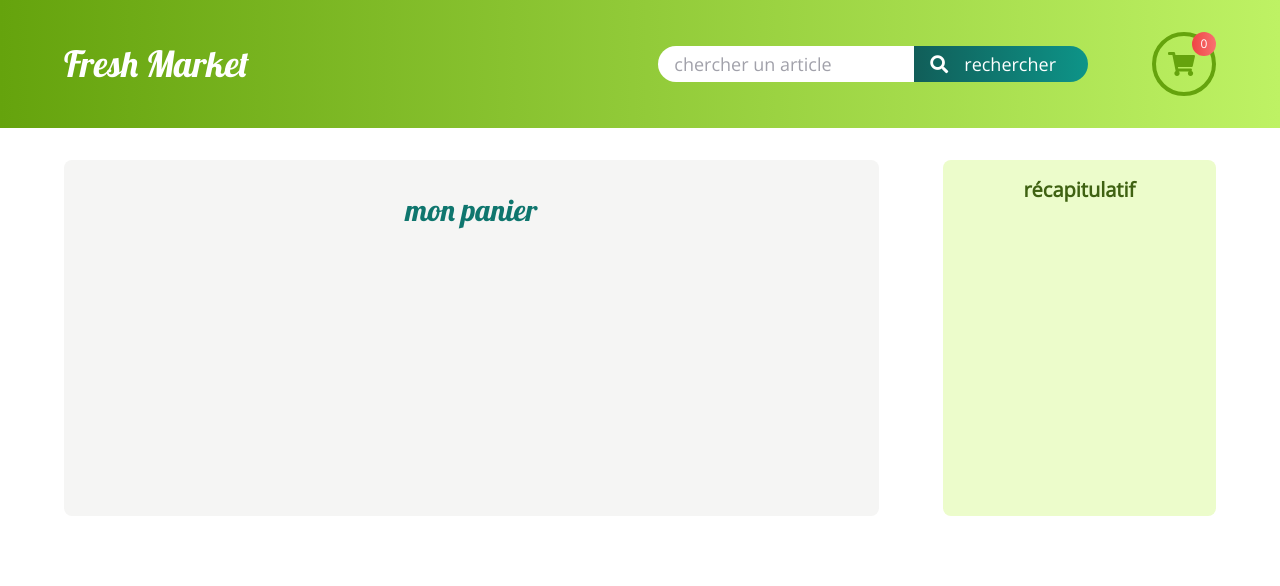
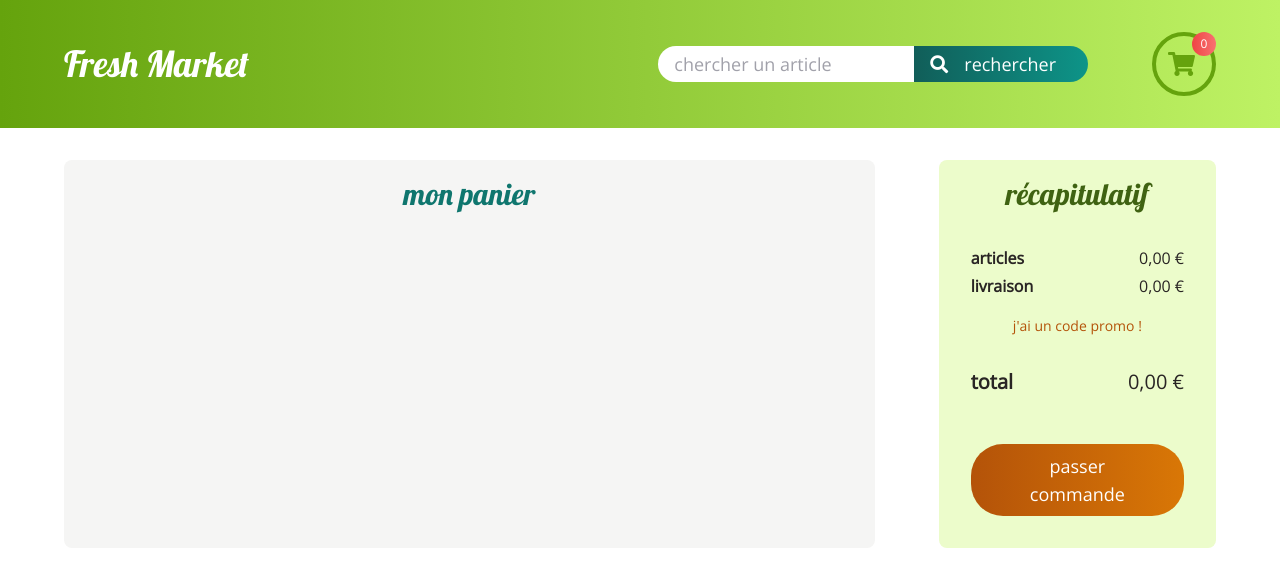
Before and after one commit to logic-fabric/fresh-market, a React (Create React App) app: page /mon-panier in a window 1280 px wide. Shown: the top 586 px of the page. Built offline with nearby package versions, Linux system fonts and the light colour scheme.

Commit message:
feature: static version of CartSummary component

```diff
--- a/src/components/CartSummary/CartSummary.jsx
+++ b/src/components/CartSummary/CartSummary.jsx
@@ -1,5 +1,33 @@
 export function CartSummary() {
   return (
-    <div className="h-6"></div>
+    <div>
+      <ul>
+        <li className="flex justify-between">
+          <span className="font-bold">articles</span>
+          <span>0,00&nbsp;€</span>
+        </li>
+
+        <li className="flex justify-between">
+          <span className="font-bold">livraison</span>
+          <span>0,00&nbsp;€</span>
+        </li>
+
+        <li className="my-2 text-center text-sm text-tonic-700">
+          j'ai un code promo&nbsp;!
+        </li>
+
+        <li className="flex justify-between my-3 text-xl">
+          <span className="font-bold">total</span>
+          <span>0,00&nbsp;€</span>
+        </li>
+      </ul>
+
+      <button
+        className="w-full m-auto px-3 py-1 my-2 rounded-3 text-white text-lg font-medium bg-gradient-to-r from-tonic-700 to-tonic-600 transition-all duration-300 hover:shadow-lg hover:opacity-90 hover:transform hover:-translate-y-px"
+        type="button"
+      >
+        passer commande
+      </button>
+    </div>
   );
 }
--- a/src/pages/Cart/Cart.jsx
+++ b/src/pages/Cart/Cart.jsx
@@ -6,7 +6,7 @@ import "./Cart.css";
 export function Cart() {
   return (
     <main className="content-wrapper flex">
-      <section className="w-3/4 ml-4 mr-3 my-3 p-3 rounded-1 bg-neutral-100">
+      <section className="w-3/4 ml-4 mr-3 my-3 px-3 py-2 rounded-1 bg-neutral-100">
         <h1 className="font-serif text-secondary-700 text-center text-3xl">
           mon panier
         </h1>
@@ -14,8 +14,8 @@ export function Cart() {
         <CartContent />
       </section>
 
-      <aside className="w-1/4 ml-3 mr-4 my-3 p-2 rounded-1 bg-primary-100">
-        <h2 className="text-primary-800 text-center text-xl font-bold">
+      <aside className="w-1/4 ml-3 mr-4 my-3 px-3 py-2 rounded-1 leading-7 bg-primary-100">
+        <h2 className="mb-3 font-serif text-primary-800 text-center text-3xl">
           récapitulatif
         </h2>
         <CartSummary />
```
